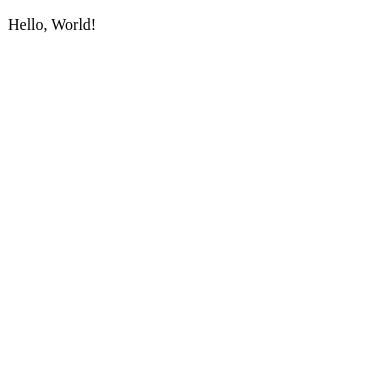
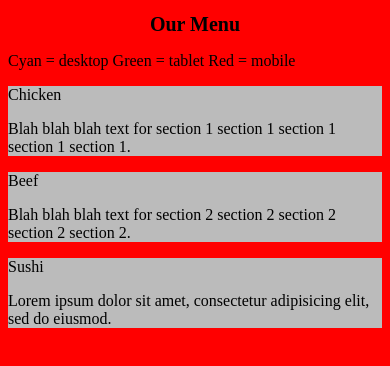
Before and after one commit to renanbirck/fullstack-module1, a plain HTML site: page module2-solution/index.html in a window 390 px wide. Drawn offline with Linux system fonts and the light colour scheme.

Commit message:
media queries working.

```diff
--- /dev/null
+++ b/module2-solution/css/styles.css
@@ -0,0 +1,33 @@
+
+/* Styles that applies to the entire document,
+   regardless of device size. */
+h1 {
+  text-align: center;
+  font-size: 125%;
+}
+
+section {
+  background-color: #BBB;
+}
+
+/* MEDIA QUERIES */
+/* <= 767px: mobile
+   768...991px: tablet
+   >= 992px: desktop */
+
+body { /* Desktop */
+  background-color: cyan;
+}
+
+@media (max-width: 991px) { /* Tablet */
+  body {
+    background-color: green;
+  }
+}
+
+
+@media (max-width: 767px) { /* Mobile */
+  body {
+    background-color: red;
+  }
+}
--- a/module2-solution/index.html
+++ b/module2-solution/index.html
@@ -2,11 +2,39 @@
 <html>
   <head>
     <meta charset="utf-8">
-    <title>Hello World</title>
+    <link rel="stylesheet" href="css/styles.css" />
+    <title>Assignment Solution for Module 2</title>
   </head>
   <body>
+    <h1>Our Menu</h1>
     <p>
-      Hello, World!
+      Cyan = desktop
+      Green = tablet
+      Red = mobile
     </p>
+
+    <section class="section-1">
+      <p class="section-title">
+          Chicken
+      </p>
+      Blah blah blah text for section 1
+      section 1 section 1 section 1 section 1.
+    </section>
+
+    <section class="section-2">
+      <p class="section-title">
+        Beef
+      </p>
+      Blah blah blah text for section 2
+      section 2 section 2 section 2 section 2.
+    </section>
+
+    <section class="section-3">
+      <p class="section-title">
+        Sushi
+      </p>
+      Lorem ipsum dolor sit amet, consectetur
+      adipisicing elit, sed do eiusmod.
+    </section>
   </body>
 </html>
```
